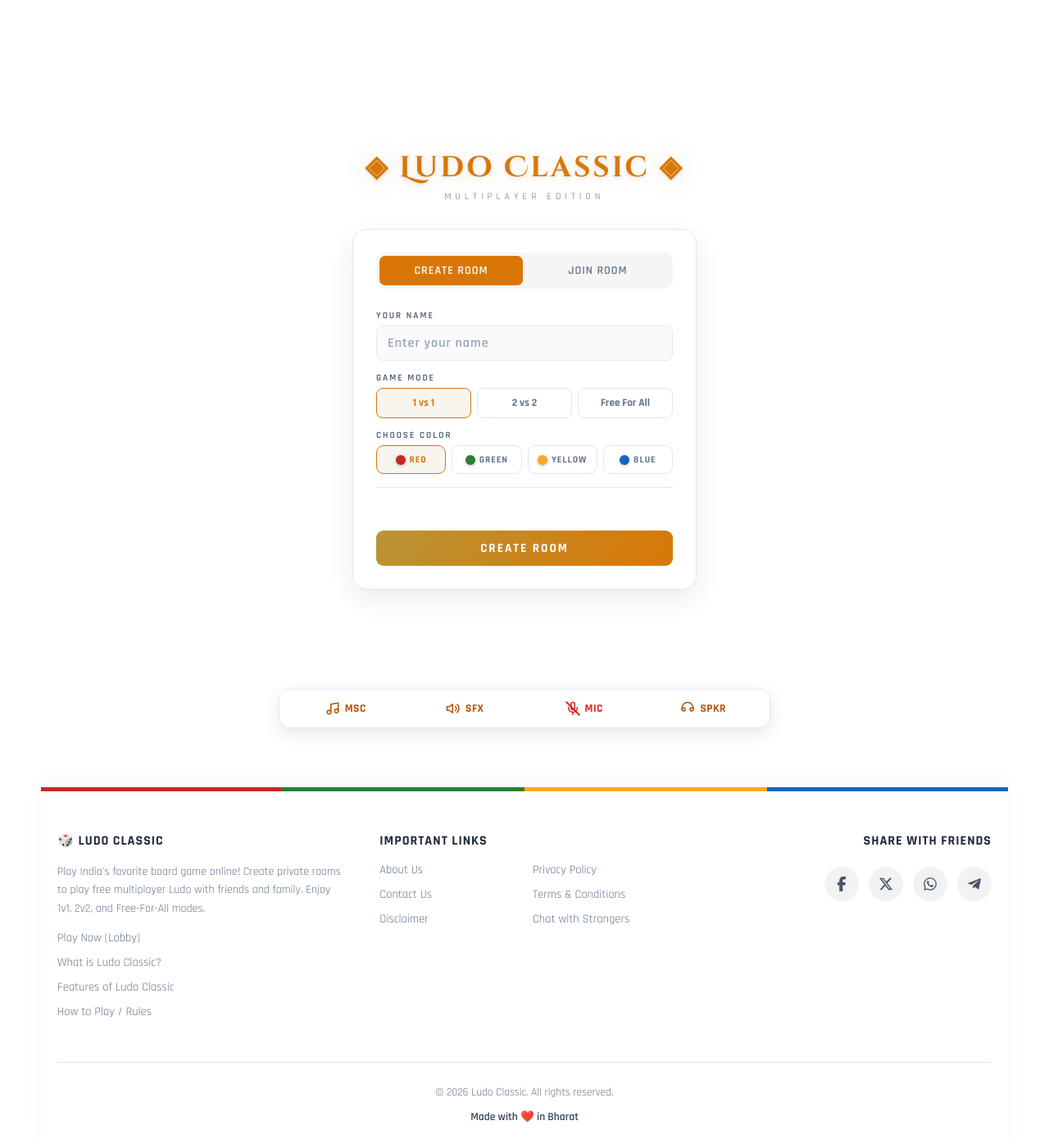
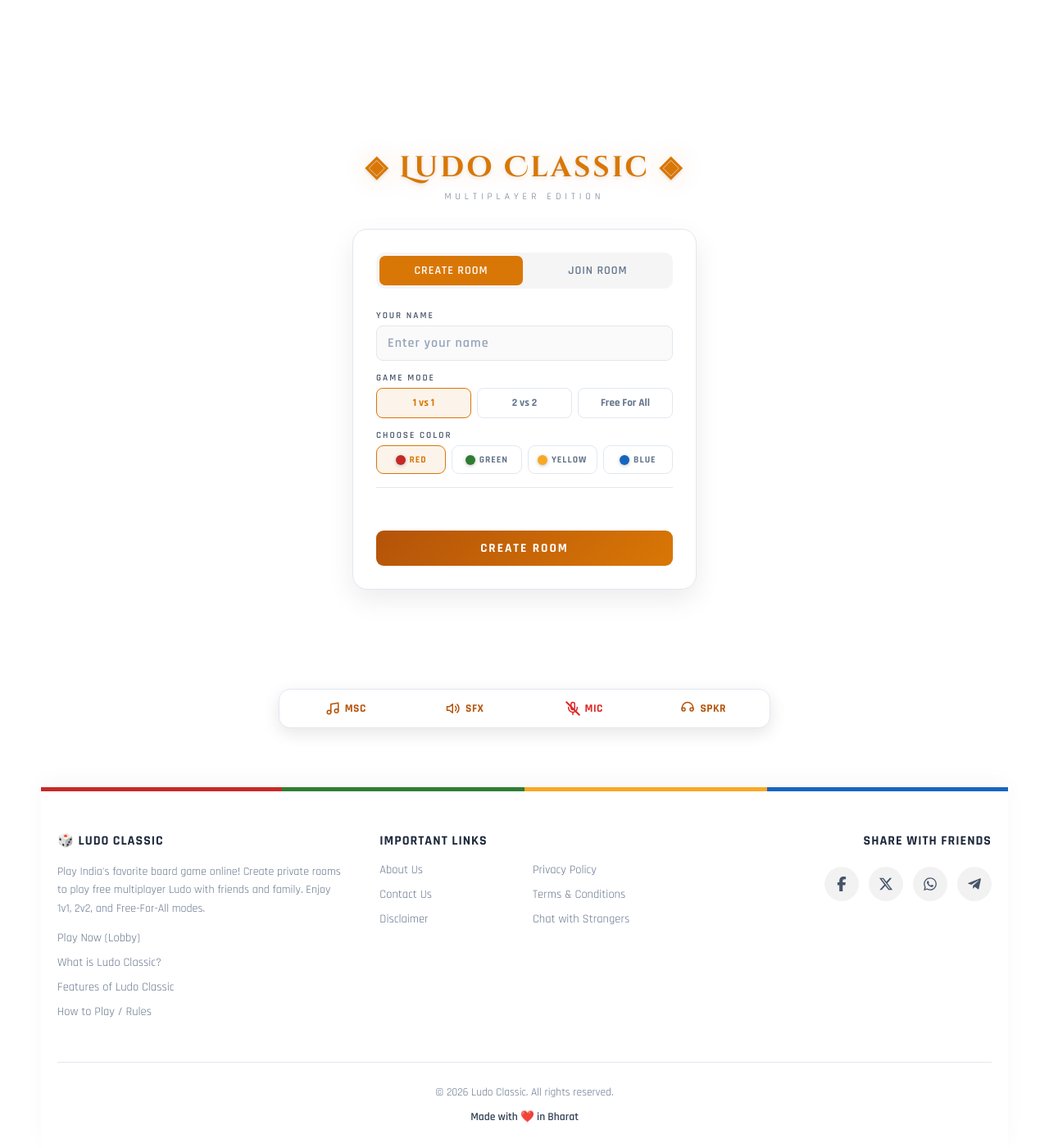
Before and after one commit to ludo-classic/ludo-classic.github.io, a Jekyll site: the page built from index.html, in a window 1280 px wide. Shown: the whole page at 82% size. Built offline with Jekyll 4.4.1, drawn with Linux system fonts in a browser that asks for light colours; comment, search, counter and statistics services are not loaded.

Commit message:
Update lobby.html

```diff
--- a/_includes/lobby.html
+++ b/_includes/lobby.html
@@ -1,5 +1,13 @@
 <style>
-  .lobby-title{font-family:'Cinzel Decorative',serif;font-size:clamp(1.3rem,4vw,2.2rem);color:var(--gold);text-shadow:0 0 30px rgba(154,123,44,.2),0 2px 4px rgba(0,0,0,.1);letter-spacing:3px;margin-top:0;margin-bottom:4px;text-align:center;}
+  :root {
+    --gold: #d97706;
+    --gold2: #b45309;
+    --pb: #ffffff;
+    --pbr: #e2e8f0;
+    --text-muted: #64748b;
+  }
+
+  .lobby-title{font-family:'Cinzel Decorative',serif;font-size:clamp(1.3rem,4vw,2.2rem);color:var(--gold);text-shadow:0 0 30px rgba(217,119,6,.2),0 2px 4px rgba(0,0,0,.1);letter-spacing:3px;margin-top:0;margin-bottom:4px;text-align:center;}
   .lobby-sub{color:#64748b;font-size:.72rem;letter-spacing:5px;text-transform:uppercase;margin-bottom:32px;text-align:center;}
   .lobby-card{background:var(--pb);border:1px solid var(--pbr);border-radius:18px;padding:28px;width:100%;max-width:420px;box-shadow:0 12px 32px rgba(0,0,0,.08);}
   .tabs{display:flex;gap:4px;background:rgba(0,0,0,.04);border-radius:10px;padding:4px;margin-bottom:26px;}
@@ -13,10 +21,10 @@
   .tab-panel input[type="text"]::placeholder{color:#94a3b8;}
   .mode-grid{display:grid;grid-template-columns:repeat(3,1fr);gap:7px;}
   .mode-btn{padding:9px 5px;border:1px solid var(--pbr);border-radius:8px;background:transparent;color:#64748b;font-family:'Rajdhani',sans-serif;font-size:.82rem;font-weight:700;cursor:pointer;transition:all .2s;text-align:center;}
-  .mode-btn.selected{border-color:var(--gold);color:var(--gold);background:rgba(154,123,44,.08);}
+  .mode-btn.selected{border-color:var(--gold);color:var(--gold);background:rgba(217,119,6,.08);}
   .color-grid{display:grid;grid-template-columns:repeat(4,1fr);gap:7px;}
   .color-grid.team-color-grid{grid-template-columns:repeat(2,minmax(0,1fr));align-items:stretch;}
-  .color-team-group{border:2px dotted rgba(154,123,44,.4);border-radius:11px;padding:8px;min-width:0;}
+  .color-team-group{border:2px dotted rgba(217,119,6,.4);border-radius:11px;padding:8px;min-width:0;}
   .color-team-title{color:var(--gold);font-family:'Rajdhani',sans-serif;font-size:.66rem;font-weight:800;letter-spacing:1.5px;text-align:center;text-transform:uppercase;margin-bottom:7px;}
   .color-team-buttons{display:grid;grid-template-columns:repeat(2,minmax(0,1fr));gap:6px;}
   .color-btn{border:1px solid var(--pbr);background:transparent;border-radius:9px;padding:9px 5px;font-family:'Rajdhani',sans-serif;font-size:.72rem;font-weight:800;text-transform:uppercase;letter-spacing:1px;cursor:pointer;transition:all .2s;color:#64748b;display:flex;align-items:center;justify-content:center;gap:5px;min-width:0;}
@@ -25,12 +33,12 @@
   .color-btn.green::before{background:#2e7d32;}
   .color-btn.yellow::before{background:#f9a825;}
   .color-btn.blue::before{background:#1565c0;}
-  .color-btn.selected{border-color:var(--gold);background:rgba(154,123,44,.08);color:var(--gold);}
+  .color-btn.selected{border-color:var(--gold);background:rgba(217,119,6,.08);color:var(--gold);}
   .color-empty{font-size:.76rem;color:#94a3b8;text-align:center;padding:9px;border:1px dashed var(--pbr);border-radius:9px;grid-column:1/-1;}
-  .team-choice-note{display:none;margin-top:7px;border-radius:8px;background:rgba(154,123,44,.07);color:#64748b;font-size:.7rem;font-weight:600;letter-spacing:.5px;line-height:1.4;padding:7px 9px;text-align:center;}
+  .team-choice-note{display:none;margin-top:7px;border-radius:8px;background:rgba(217,119,6,.07);color:#64748b;font-size:.7rem;font-weight:600;letter-spacing:.5px;line-height:1.4;padding:7px 9px;text-align:center;}
   .team-choice-note.active{display:block;}
-  .action-btn{width:100%;padding:12px;border:none;border-radius:9px;background:linear-gradient(135deg,#b89436,var(--gold));color:#ffffff;font-family:'Rajdhani',sans-serif;font-size:.95rem;font-weight:700;letter-spacing:2px;text-transform:uppercase;cursor:pointer;transition:all .2s;margin-top:4px;}
-  .action-btn:hover{transform:translateY(-1px);box-shadow:0 8px 20px rgba(154,123,44,.25);}
+  .action-btn{width:100%;padding:12px;border:none;border-radius:9px;background:linear-gradient(135deg,var(--gold2),var(--gold));color:#ffffff;font-family:'Rajdhani',sans-serif;font-size:.95rem;font-weight:700;letter-spacing:2px;text-transform:uppercase;cursor:pointer;transition:all .2s;margin-top:4px;}
+  .action-btn:hover{transform:translateY(-1px);box-shadow:0 8px 20px rgba(217,119,6,.25);}
   .action-btn:disabled{opacity:.4;cursor:not-allowed;transform:none;}
   .error-msg{color:#dc2626;font-size:.78rem;text-align:center;min-height:18px;}
   .divider{border:none;border-top:1px solid var(--pbr);margin:2px 0;}
@@ -38,10 +46,10 @@
   .room-header{text-align:center;margin-bottom:22px;}
   .room-label{color:#475569;font-size:.68rem;letter-spacing:3px;text-transform:uppercase;margin-bottom:8px;}
   .room-code{font-family:'Courier New',monospace;font-size:2rem;font-weight:700;color:var(--gold);letter-spacing:10px;cursor:pointer;}
-  .room-mode-badge{display:inline-block;margin-top:8px;padding:3px 12px;border-radius:20px;background:rgba(154,123,44,.1);border:1px solid rgba(154,123,44,.25);color:var(--gold);font-size:.72rem;font-weight:700;letter-spacing:2px;text-transform:uppercase;}
+  .room-mode-badge{display:inline-block;margin-top:8px;padding:3px 12px;border-radius:20px;background:rgba(217,119,6,.1);border:1px solid rgba(217,119,6,.25);color:var(--gold);font-size:.72rem;font-weight:700;letter-spacing:2px;text-transform:uppercase;}
   .players-list{display:flex;flex-direction:column;gap:9px;margin-bottom:14px;}
   .players-list.team-view{display:grid;grid-template-columns:repeat(2,minmax(0,1fr));gap:10px;align-items:start;}
-  .team-group{border:2px dotted rgba(154,123,44,.42);border-radius:14px;padding:10px;display:flex;flex-direction:column;gap:8px;min-width:0;background:rgba(154,123,44,.025);}
+  .team-group{border:2px dotted rgba(217,119,6,.42);border-radius:14px;padding:10px;display:flex;flex-direction:column;gap:8px;min-width:0;background:rgba(217,119,6,.025);}
   .team-group-title{display:flex;align-items:center;justify-content:center;gap:7px;color:var(--gold);font-family:'Rajdhani',sans-serif;font-size:.7rem;font-weight:800;letter-spacing:1.5px;text-align:center;text-transform:uppercase;}
   .team-pair-dots{display:flex;align-items:center;gap:3px;}
   .team-pair-dot{width:8px;height:8px;border-radius:50%;box-shadow:0 1px 3px rgba(0,0,0,.22);}
@@ -52,7 +60,7 @@
   .team-group-slots{display:flex;flex-direction:column;gap:8px;}
   .player-slot{display:flex;align-items:center;gap:11px;padding:11px 13px;border-radius:10px;background:rgba(0,0,0,.03);border:1px solid var(--pbr);transition:border-color .3s;min-width:0;}
   .team-view .player-slot{padding:10px;gap:8px;}
-  .player-slot.filled{border-color:rgba(154,123,44,.3);}
+  .player-slot.filled{border-color:rgba(217,119,6,.3);}
   .player-slot.offline{opacity:.5;}
   .player-color-dot{width:13px;height:13px;border-radius:50%;flex-shrink:0;}
   .player-name-w{font-size:.95rem;font-weight:600;color:var(--gold2);flex:1;min-width:0;overflow:hidden;text-overflow:ellipsis;white-space:nowrap;}
```
